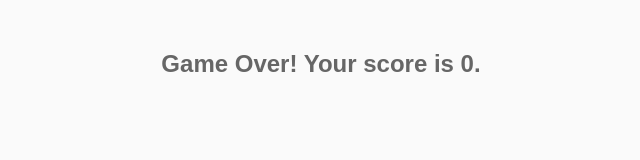
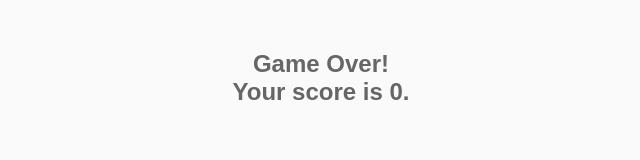
Before and after one commit to andersonalvespereira/gamedino, a plain HTML site: page index.html in a window 1280 px wide. Shown: the whole page, without its empty margins (319-959 px from the left). Drawn offline with Linux system fonts and the light colour scheme.

Commit message:
codigo refatorado commit

```diff
--- a/index.html
+++ b/index.html
@@ -3,7 +3,7 @@
 <head>
     <meta charset="UTF-8">
     <meta http-equiv="X-UA-Compatible" content="IE=edge">
-    <meta name="viewport" content="width=], initial-scale=1.0">
+    <meta name="viewport" content="width=device-width, initial-scale=1.0">
     <title>Dio Dino Game</title>
     <link rel="stylesheet" href="style.css">
     <script src="script.js" charset="UTF-8" defer></script>
@@ -13,6 +13,5 @@
         <div class="dino"></div>
         <div class="scoreboard"></div>
     </div>
-    </div>
 </body>
 </html>
--- a/script.js
+++ b/script.js
@@ -5,6 +5,7 @@ const scoreboard = document.querySelector('.scoreboard');
 let isJumping = false;
 let position = 0;
 let score = 0;
+let cactusSpeed = 5;
 
 function handleKeyUp(event) {
   if(event.keyCode === 32) {
@@ -14,13 +15,12 @@ function handleKeyUp(event) {
     }
 }
 
-
 function jump() {
 
     isJumping = true;
 
     let upInterval = setInterval(() => {
-        if( position >= 150) {
+        if( position >= 200) {
             clearInterval(upInterval);
 
             // Descendo
@@ -45,26 +45,26 @@ function jump() {
 
 function createCactus() {
     const cactus = document.createElement('div');
-    let cactusPosition = 1000;
+    let cactusPosition = 1300;
     let randomTime = Math.random() * 6000;
 
     cactus.classList.add('cactus');
-    cactus.style.left = 1000 + 'px';
+    cactus.style.left = 1300+ 'px';
     background.appendChild(cactus);
 
     let leftInterval = setInterval(() =>{
         if(cactusPosition < -60) {
           score++;
+          cactusSpeed++;
           createScoreboard();
           clearInterval(leftInterval);
           background.removeChild(cactus);
-
 
         } else if (cactusPosition > 0 && cactusPosition < 60 && position < 60) {
             // Game Over
 
             clearInterval(leftInterval);
-            document.body.innerHTML = `<h2 class="game-over">Game Over!\nYour score is ${score}.</h2>`;
+            document.body.innerHTML = `<h2 class="game-over">Game Over!<br>Your score is ${score}.</h2>`;
 
         } else {
             cactusPosition -= 10;
@@ -79,6 +79,6 @@ function createScoreboard() {
   scoreboard.innerHTML = `<h1>Score: ${score}</h1>`;
 }
 
-createScoreboard()
+createScoreboard();
 createCactus();
 document.addEventListener('keyup', handleKeyUp);
--- a/style.css
+++ b/style.css
@@ -1,3 +1,8 @@
+:root {
+    --grey: #666666;
+    --font: Arial, Helvetica, sans-serif;
+}
+
 body {
     background: #fafafa;
 }
@@ -20,17 +25,17 @@ body {
 
 .scoreboard {
     text-align: center;
-    color: #666666;
+    color: var(--grey);
     margin-top: 50px;
-    font-family: Arial, Helvetica, sans-serif;
+    font-family: var(--font);
     margin-top: 30px;
 }
 
 .game-over {
     text-align: center;
-    color: #666666;
+    color: var(--grey);
     margin-top: 50px;
-    font-family: Arial, Helvetica, sans-serif;
+    font-family: var(--font);
 }
 
 
```
Lines whose indentation alone changed are shown as unchanged.
